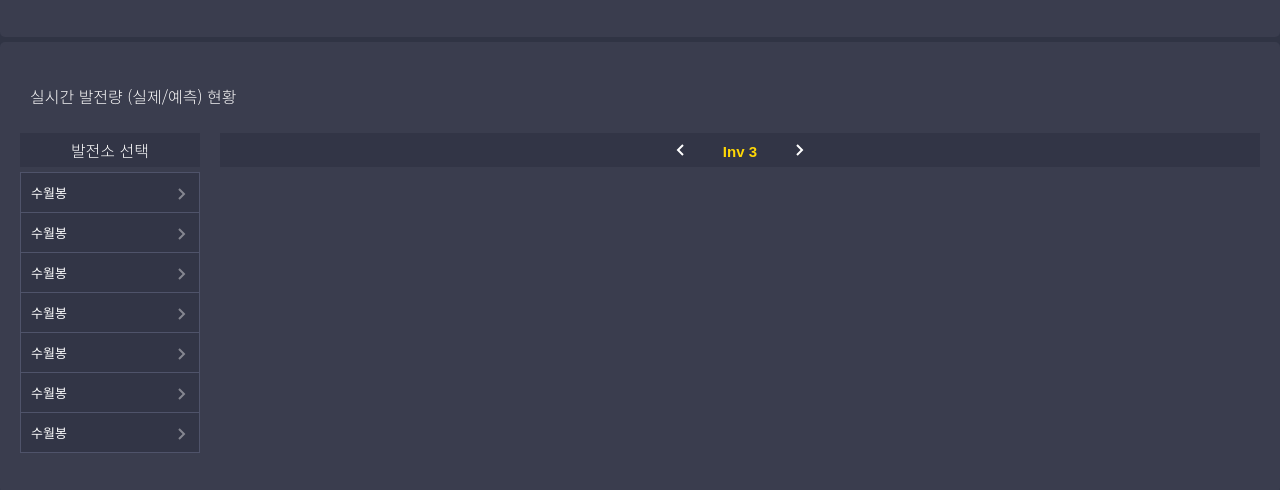
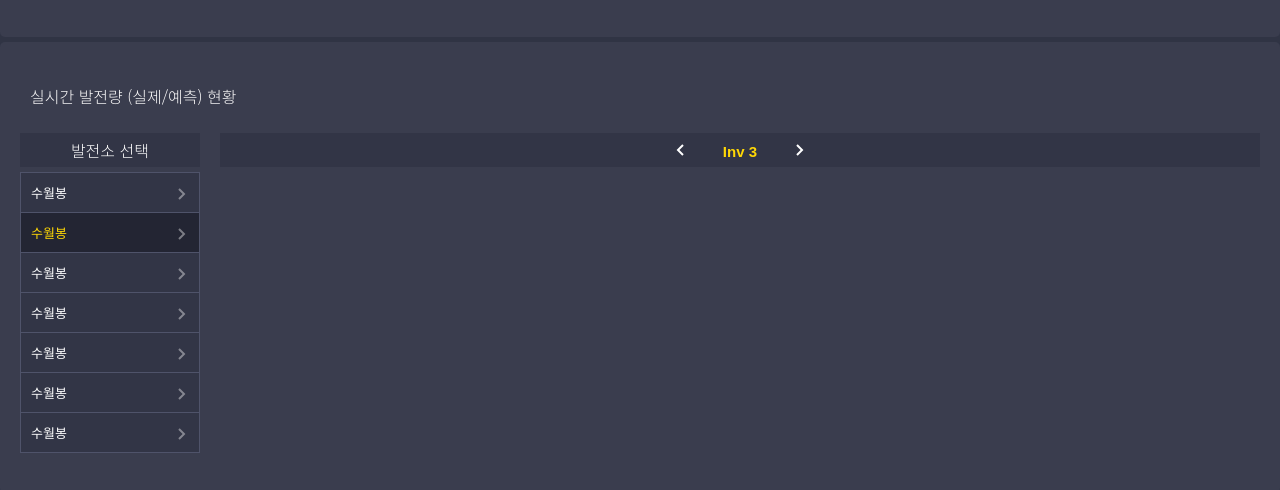
Before and after one commit to rhkanrdl/solar-inner, a plain HTML site: page index2.html in a window 1280 px wide. Shown: the part 362-852 px from the top of the page. Drawn offline with Linux system fonts and the light colour scheme; a web font is replaced by a local one.

Commit message:
css 수정

```diff
--- a/index2.html
+++ b/index2.html
@@ -106,7 +106,7 @@
 
                         <ul>
                             <li><button>수월봉</button></li>
-                            <li><button>수월봉</button></li>
+                            <li><button class="active">수월봉</button></li>
                             <li><button>수월봉</button></li>
                             <li><button>수월봉</button></li>
                             <li><button>수월봉</button></li>
--- a/source/css/style.scss
+++ b/source/css/style.scss
@@ -340,6 +340,11 @@ body {
                       background:#232533;
                     }
 
+                    &.active {
+                      background:#232533;
+                      color:#FFD806;
+                    }
+
                     &::after {
                       content:"";
                       display:block;
```
Also changed, not shown: source/css/style.css, 1 other file.
